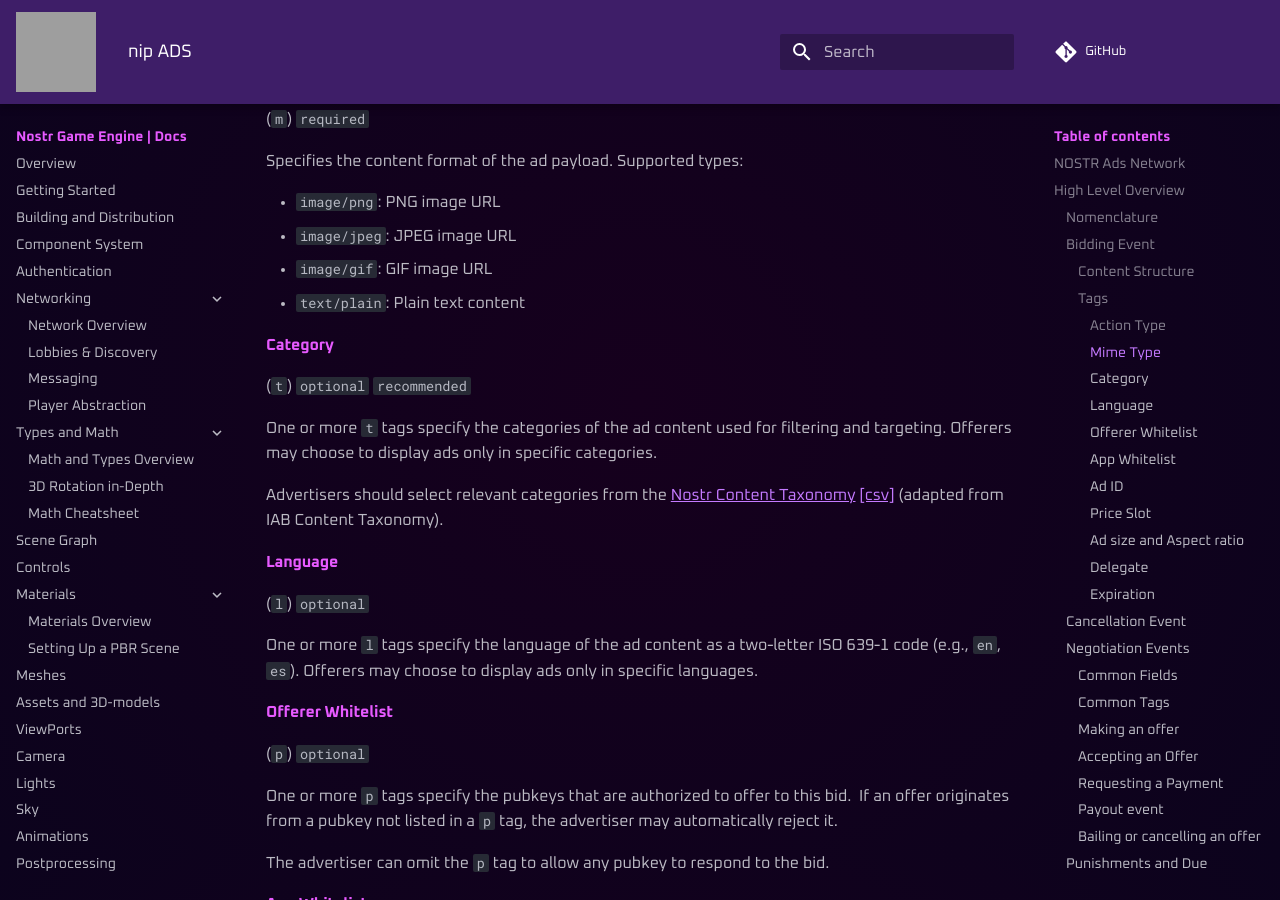
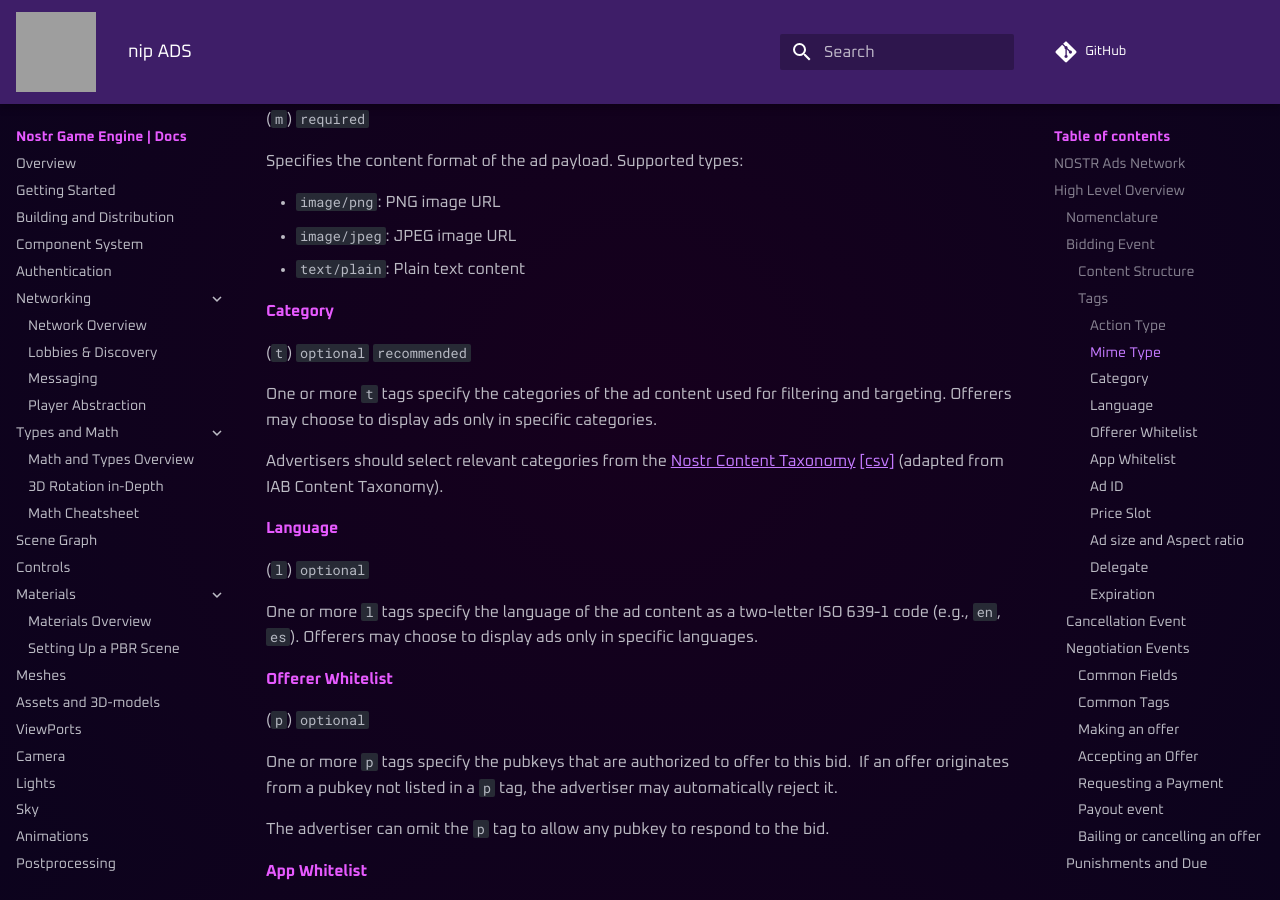
Before and after one commit to NostrGameEngine/docs, an MkDocs documentation site: the page built from docs/nip-drafts/nip-ADS.md, in a window 1280 px wide and 900 px high, scrolled down 2750 px. Built offline with MkDocs 1.6.1 and Material for MkDocs 9.7.7, drawn with Linux system fonts in a browser that asks for light colours; comment, search, counter and statistics services are not loaded.

Commit message:
drop support for gifs

```diff
--- a/docs/nip-drafts/nip-ADS.md
+++ b/docs/nip-drafts/nip-ADS.md
@@ -100,7 +100,6 @@ Specifies the content format of the ad payload. Supported types:
 
 * `image/png`: PNG image URL
 * `image/jpeg`: JPEG image URL
-* `image/gif`: GIF image URL
 * `text/plain`: Plain text content
 
 #### Category
```
